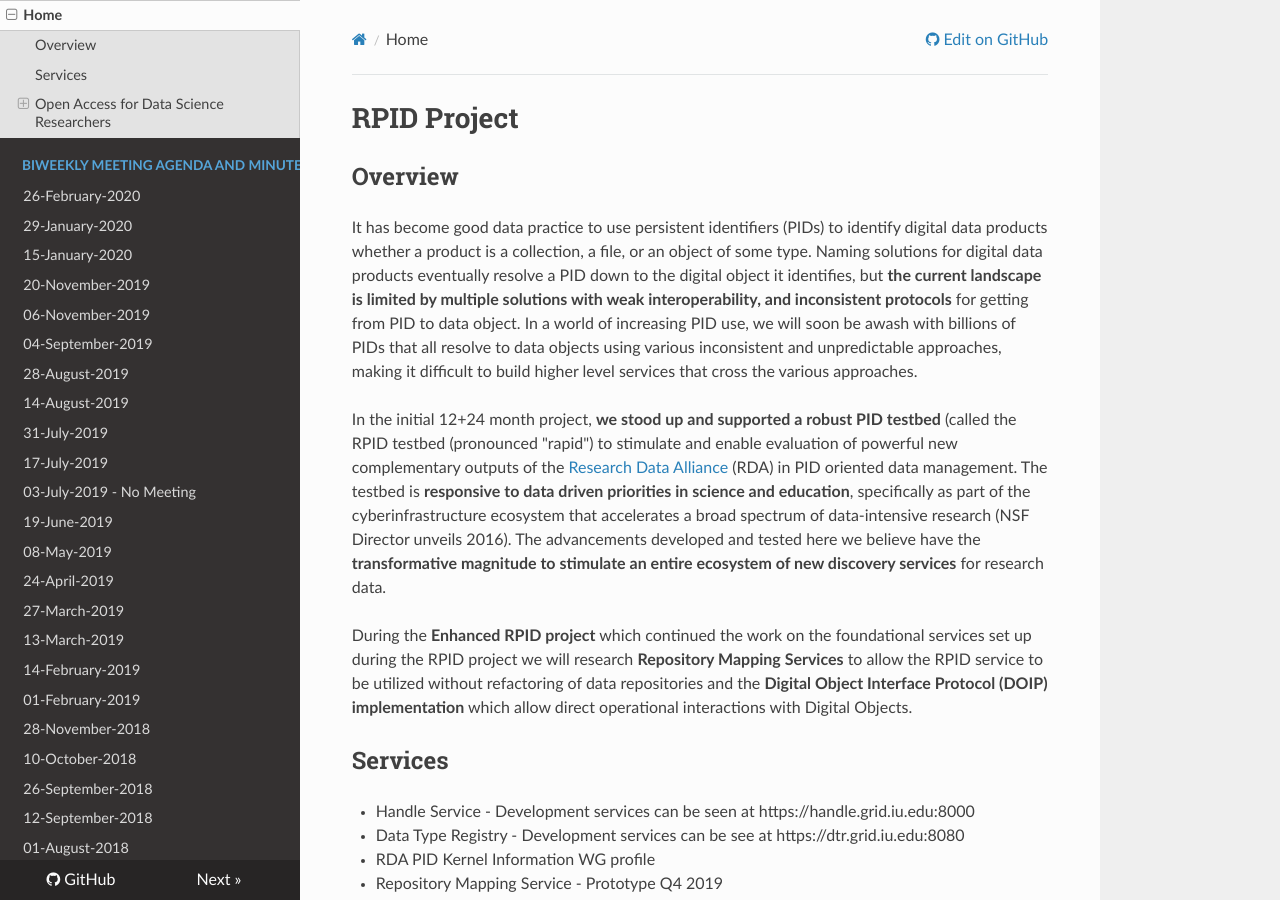
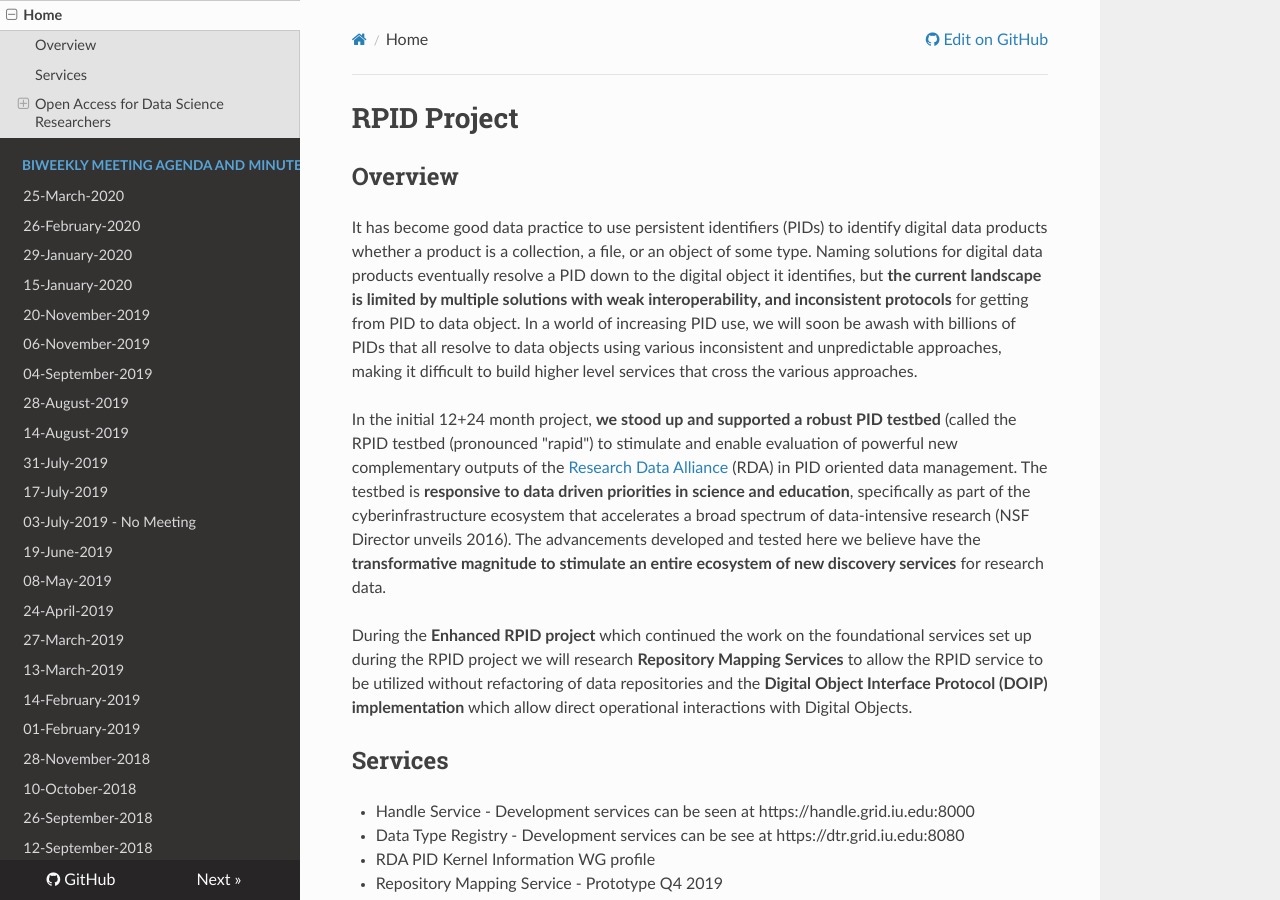
Before and after one commit to rpidproject/rpid, an MkDocs documentation site: the page built from docs/index.md, in a window 1280 px wide and 900 px high. Built offline with MkDocs 1.6.1, drawn with Linux system fonts in a browser that asks for light colours; nearby versions of some CDN libraries; old or Windows-style settings are respelled for this version of MkDocs.

Commit message:
Update mkdocs.yml

```diff
--- a/mkdocs.yml
+++ b/mkdocs.yml
@@ -9,6 +9,7 @@ extra_css:
 pages:
 - Home: 'index.md'
 - BiWeekly Meeting Agenda and Minutes:
+  - '25-March-2020': '25-March-2020.md'
   - '26-February-2020': '26-February-2020.md'
   - '29-January-2020': '29-January-2020.md'
   - '15-January-2020': '15-January-2020.md'
```
